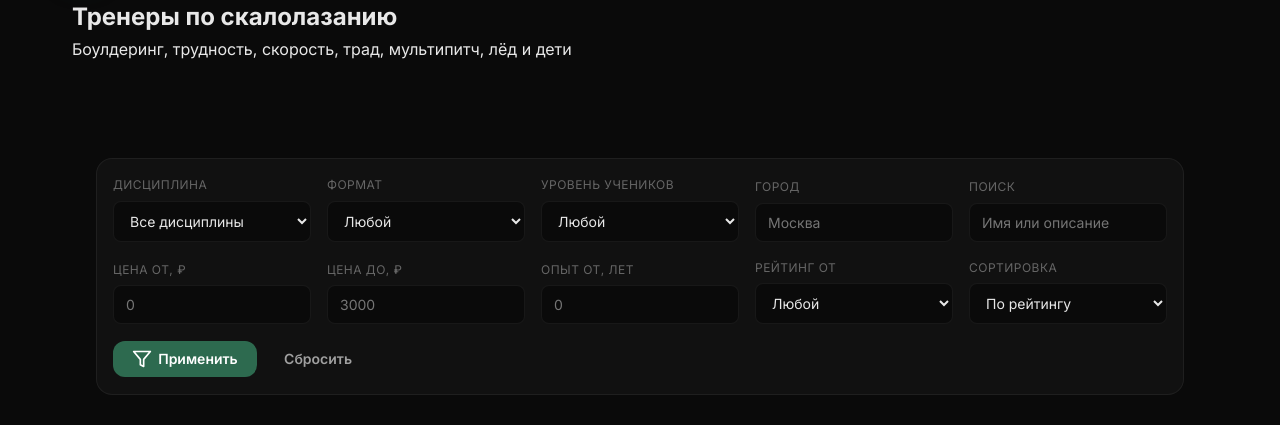
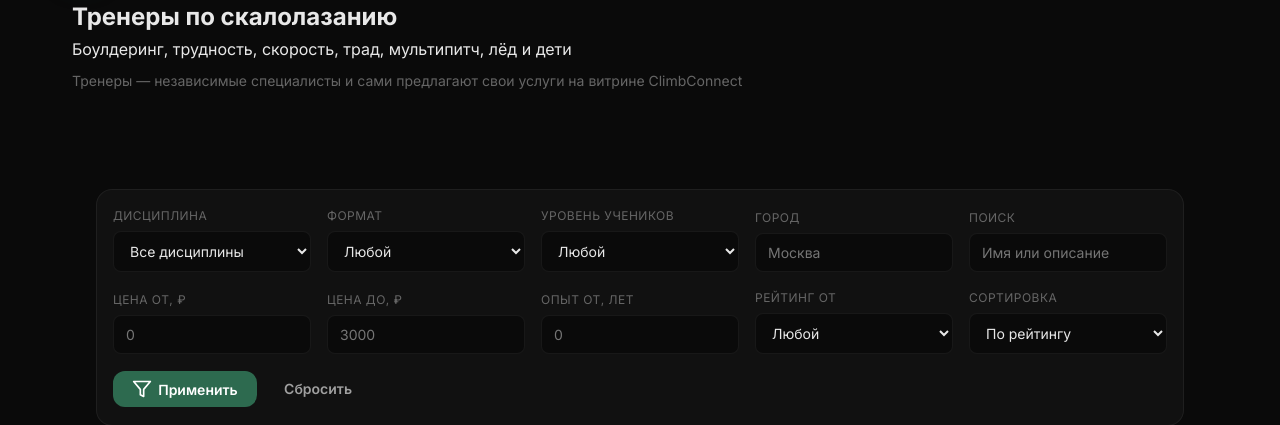
Before and after one commit to kirin2461/trainer-marketplace, a FastAPI app: page /trainers in a window 1280 px wide. Shown: the part 70-495 px from the top of the page. Run offline with FastAPI, Linux system fonts and the light colour scheme; data comes from the database, SQL or seed files in the repository.

Commit message:
Add trainers catalog template

```diff
--- a/templates/trainers.html
+++ b/templates/trainers.html
@@ -6,6 +6,7 @@
         <span class="section-tag">Каталог</span>
         <h1>Тренеры по скалолазанию</h1>
         <p>Боулдеринг, трудность, скорость, трад, мультипитч, лёд и дети</p>
+        <p style="color: var(--text-muted); font-size: var(--text-sm); margin-top: 8px;">Тренеры — независимые специалисты и сами предлагают свои услуги на витрине ClimbConnect</p>
     </div>
 </section>
 
```
